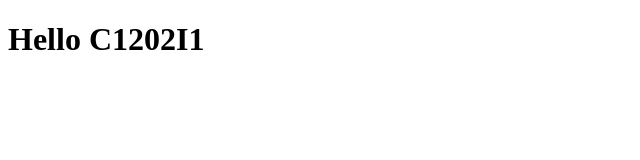
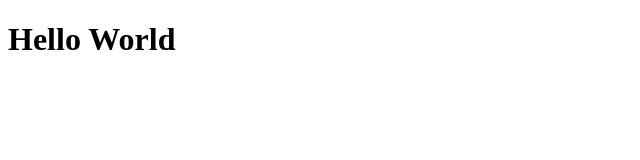
Before and after one commit to quan200699/demo-advanced-git-c12i, a plain HTML site: page index.html in a window 1280 px wide. Shown: the whole page, without its empty margins (0-640 px from the left). Drawn offline with Linux system fonts and the light colour scheme.

Commit message:
sửa chữ thành Hello World

```diff
--- a/index.html
+++ b/index.html
@@ -5,6 +5,6 @@
     <title>Title</title>
 </head>
 <body>
-<h1>Hello C1202I1</h1>
+<h1>Hello World</h1>
 </body>
 </html>
```
